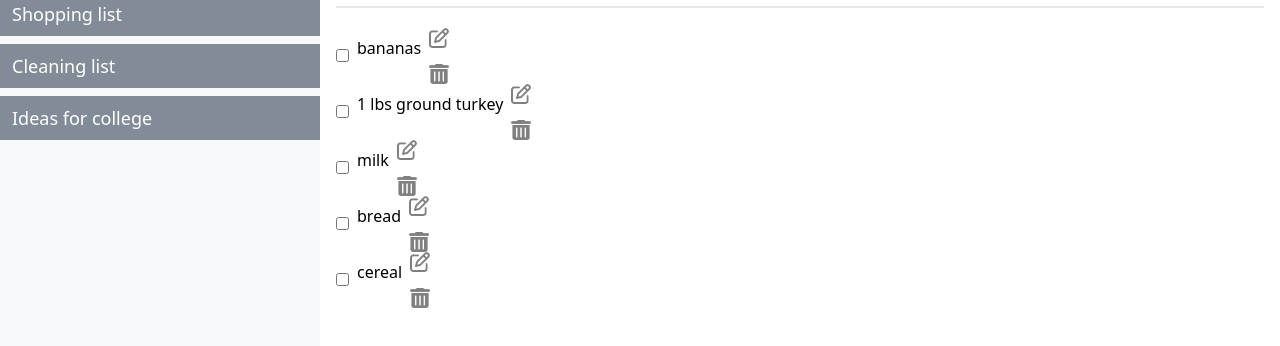
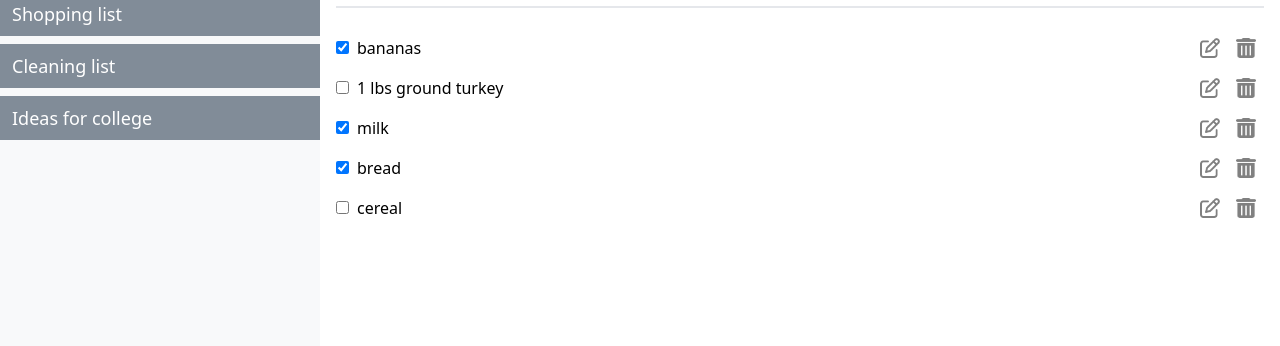
Before and after one commit to MrsMarcy/checklist, a website: page index.html in a window 1280 px wide. Shown: the part 142-488 px from the top of the page. Drawn offline with Linux system fonts and the light colour scheme.

Commit message:
fixed render function, working on delete

```diff
--- a/app.src.css
+++ b/app.src.css
@@ -40,6 +40,9 @@ table {
 .row {
     border:1px #EBEBEB solid ;
 }
+.left{
+    margin-left: auto;
+}
 /*
 .button {
     border:1px gray solid;
--- a/index.html
+++ b/index.html
@@ -5,7 +5,6 @@
     <meta name="viewport" content="width=device-width, initial-scale=1.0">
     <title>boxy</title>
 
-    <script defer src="script.js"></script>
     <link rel="stylesheet" href="app.css">
 </head>
 <body>
@@ -32,16 +31,14 @@
     <!-- main -->
     <div class="total">
         <div class="mainIndex flex">
-        <!-- left card -->
             <div class="card w-1/4 ">
-            <!-- search -->
                 <div class="mx-2 my-3">
                     <input class="button py-1 bg-white border-solid border border-gray-300 text-gray-500 w-full mt-4" placeholder="  Enter List Name...">
                 </div>
                 <!-- all the lists -->
                 <div id="listHolder">
-                <!-- <div class="text-lg flex flex-col items-center gap-y-2" id="listHolder">
-                    <button id="list1" class="text-left w-full max-w-xs">
+                    <!-- <div class="text-lg flex flex-col items-center gap-y-2"">
+                        <button id="list-increasing-number" class="text-left w-full max-w-xs">
                             <div class="gray2 px-3 py-2 ">
                                 <p class="text-white ">test</p>
                             </div>
@@ -49,13 +46,12 @@
                     </div> -->
                 </div>
             </div>
-        <!-- right card -->
+
+
             <div class="main w-3/4 bg-white ">
-            <!-- contains the whole right portion -->
                 <div class="mx-4">
-                <!-- title and the little line below -->
                     <div class="border-solid border-b-2 border-gray-200 flex justify-between">
-                    <h1 id="current-list-name" class="text-5xl font-semibold inline-block mt-6 mb-4">Shopping list</h1>
+                        <h1 id="current-list-name" class="text-5xl font-semibold inline-block mt-6 mb-4"><!-- title goes here--></h1>
                         <div class="my-4 flex flex-col justify-between">
                             <img class="cursor-pointer" id="edit" src="/images/pen-to-square-regular.png" alt="edit icon">
                             <img class="cursor-pointer" id="delete" src="/images/trash-can-solid.png" alt="delete">
@@ -63,8 +59,8 @@
                     </div>
                     <!-- checklist items -->
                     <div class="pt-5" id="current-list-todos">
-                    <!-- <ul class="w-full"> -->
-                        <!-- <li class="flex">
+                        <!-- <ul class="w-full">
+                            <li class="flex">
                                 <div class="my-auto">
                                     <input type="checkbox">
                                 </div>
@@ -85,32 +81,13 @@
                                     <img id="" class="list-img cursor-pointer" src="/images/trash-can-solid.png" alt="delete">
                                 </div>
                             </li>
-                          <li class="mt-8"><img src="/images/plus-solid.png" alt=""></li> -->
-                    <!-- </ul> -->
+                            <li class="mt-8"><img src="/images/plus-solid.png" alt=""></li>
+                        </ul> -->
                         </div>
                     </div>
                 </div>
             </div>
         </div>
-
-
-<!--
-    <div class="text-center">
-         <p>%tax</p>
-        <input class="bg-gray-500 enter" type="number" id="inputLOL" placeholder="Enter Tax">
-    </div>
-    <div class="text-center">
-        <p>$price</p>
-        <input class="bg-gray-500 enter" type="number" id="money" placeholder="Enter Total">
-    </div>
-    <div class="text-center">
-        <button id="create">Calculate</button>
-    </div>
-    <div class="text-center">
-        <p id="result"></p>
-    </div>
-    <div>
-        <ul id="boxy"></ul>
-    </div> -->
+            <script defer src="script.js"></script>
         </body>
         </html>
--- a/package.json
+++ b/package.json
@@ -1,5 +1,6 @@
 {
   "dependencies": {
-    "bootstrap": "^5.3.2"
+    "bootstrap": "^5.3.2",
+    "jquery": "^3.7.1"
   }
 }
--- a/script.js
+++ b/script.js
@@ -91,11 +91,11 @@ const lists = {
         todos: [
             {
                 text: 'dishes',
-                completed: true
+                completed: false
             },
             {
                 text: 'vaccum living room',
-                completed: false
+                completed: true
             }
         ]
   }],
@@ -113,55 +113,64 @@ const lists = {
         ]
   }]
 };
-const currentList = lists[1][0];
-console.log(currentList);
+localStorage.setItem("test",lists)
+let currentList = lists[1][0];
+// console.log(currentList);
 // console.log(lists.first[0].todos[0].completed);
-render();
-function render() {
-    //this will hold the html that will be displayed in the sidebar
+
+
+
+function render(clicked_id) {
+    let increase = 1;
+    if (clicked_id === undefined){
+        clicked_id = 1;
+    }
     let listsHtml = '<div class="text-lg flex flex-col items-center gap-y-2">';
-    //iterate through the lists to get their names
     for (const prop in lists) {
         listsHtml += `
-          <button id="list1" class="text-left w-full max-w-xs">
-            <p class="text-white gray2 px-3 py-2">${lists[prop][0].name}</p>
+        <button  class="clicker text-left w-full max-w-xs">
+        <p id="${increase}" class="text-white gray2 px-3 py-2" onClick='render(this.id)'>${lists[prop][0].name}</p>
         </button>`;
+        increase++;
     };
     listsHtml += '</div>';
-
-    // prints out the lists
     document.getElementById('listHolder').innerHTML = listsHtml;
-
-    // prints out the name of the current list
+    currentList = lists[clicked_id][0]
     document.getElementById('current-list-name').innerHTML = currentList.name;
-
-    let chart = lists[1][0].todos;
-    console.log(chart[0].text);
-    //iterate over the todos in the current list
+    let chart = currentList.todos;
     let todosHtml = '<ul class="list-group-flush w-full">';
+    let checked = ''
     for (const prop in chart) {
+        let completed = chart[prop].completed
+        if (completed){
+            completed = 'checked';
+        }
         todosHtml += `
         <li class="list-group-item flex">
           <div class="my-auto">
-              <input type="checkbox">
+            <input type="checkbox" ${completed}>
           </div>
           <p class="p-2">${chart[prop].text}</p>
-            <div class="shrink-0 flex flex-col justify-center gap-y-4">
-              <img class="list-img cursor-pointer" src="/images/pen-to-square-regular.png" alt="edit">
-              <img class="list-img cursor-pointer" src="/images/trash-can-solid.png" alt="delete">
+          <div class="shrink-0 flex flex-row justify-center items-center left">
+            <img class="list-img cursor-pointer mx-2 edit" src="/images/pen-to-square-regular.png" alt="edit">
+            <img class="list-img cursor-pointer mx-2 delete" onClick='remove(this)' src="/images/trash-can-solid.png" alt="delete">
           </div>
         </li>`;
     }
     todosHtml += '</ul>';
-    console.log(todosHtml);
     document.getElementById('current-list-todos').innerHTML = todosHtml;
-    // //print out the todos
-    // document.getElementById('current-list-todos').innerHTML = todosHtml;
 }
 
 
 
+function remove(example) {
+    select = example.parentNode.parentNode;
+    headSelect = select.parentNode;
+    headSelect.removeChild(select);
+}
 
+
+render()
 // function addTodo() {
     //     //get the todo text from the todo input box
     //     const text = document.getElementById('todo-input-box').value;
```
Also changed, not shown: app.css, 1 other file. Lines whose indentation alone changed are shown as unchanged.
